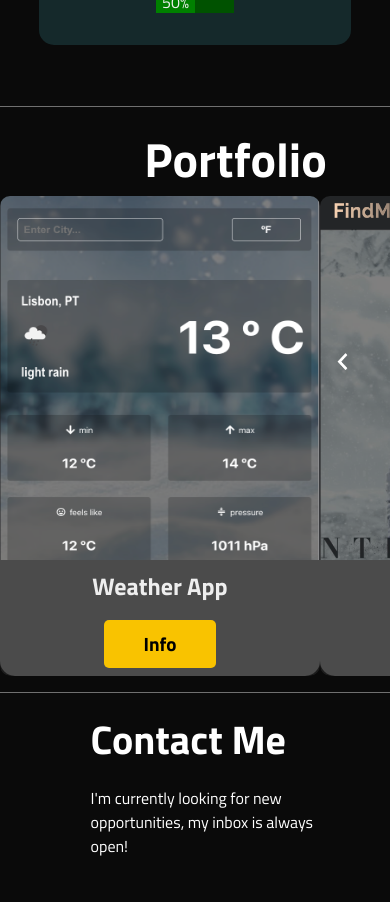
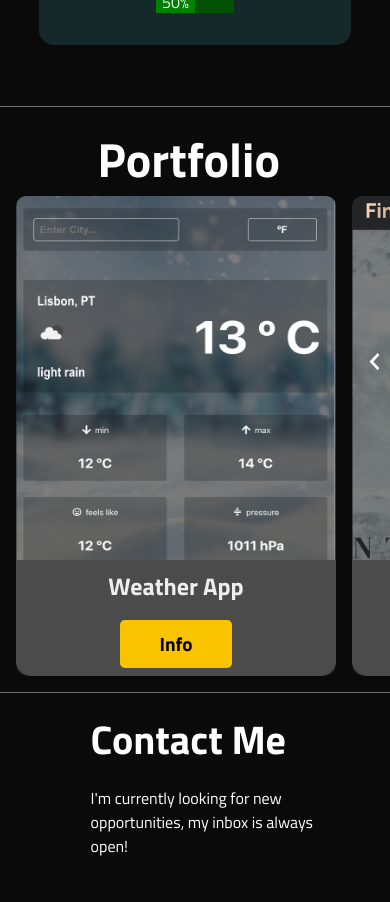
Before and after one commit to jpedro058/jpedro058.github.io, a React (Create React App) app: page / in a window 390 px wide. Shown: the part 1920-2822 px from the top of the page. Built offline with nearby package versions, Linux system fonts and the light colour scheme.

Commit message:
fix portfolio gap

```diff
--- a/src/styles/portfolio.css
+++ b/src/styles/portfolio.css
@@ -197,11 +197,16 @@
 
 @media screen and (max-width: 820px) {
   .portfolio h1 {
-    left: 37%;
+    left: 25%;
   }
 
   .portfolio-item {
     margin: 0 auto;
     margin-block: 1rem;
   }
+
+  .portfolio-row {
+    margin-left: 1rem;
+    gap: 1rem;
+  }
 }
```
